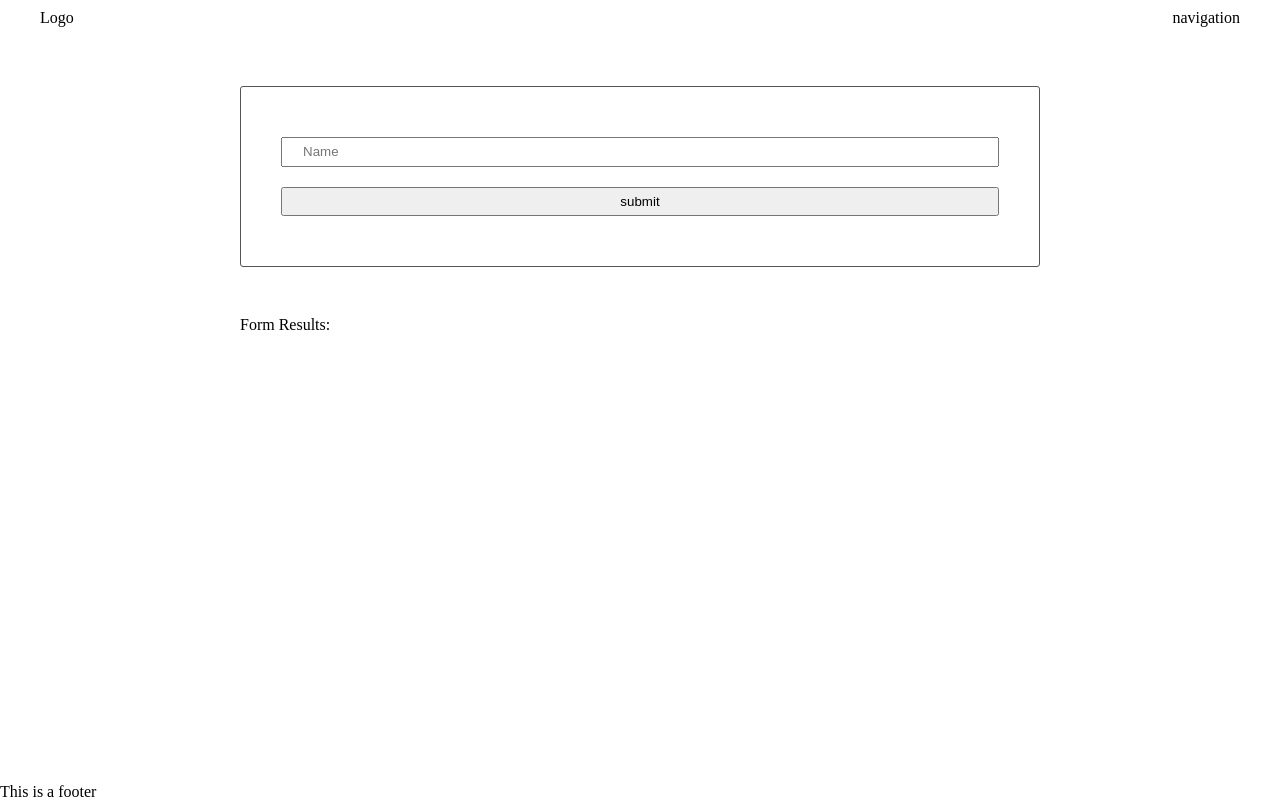
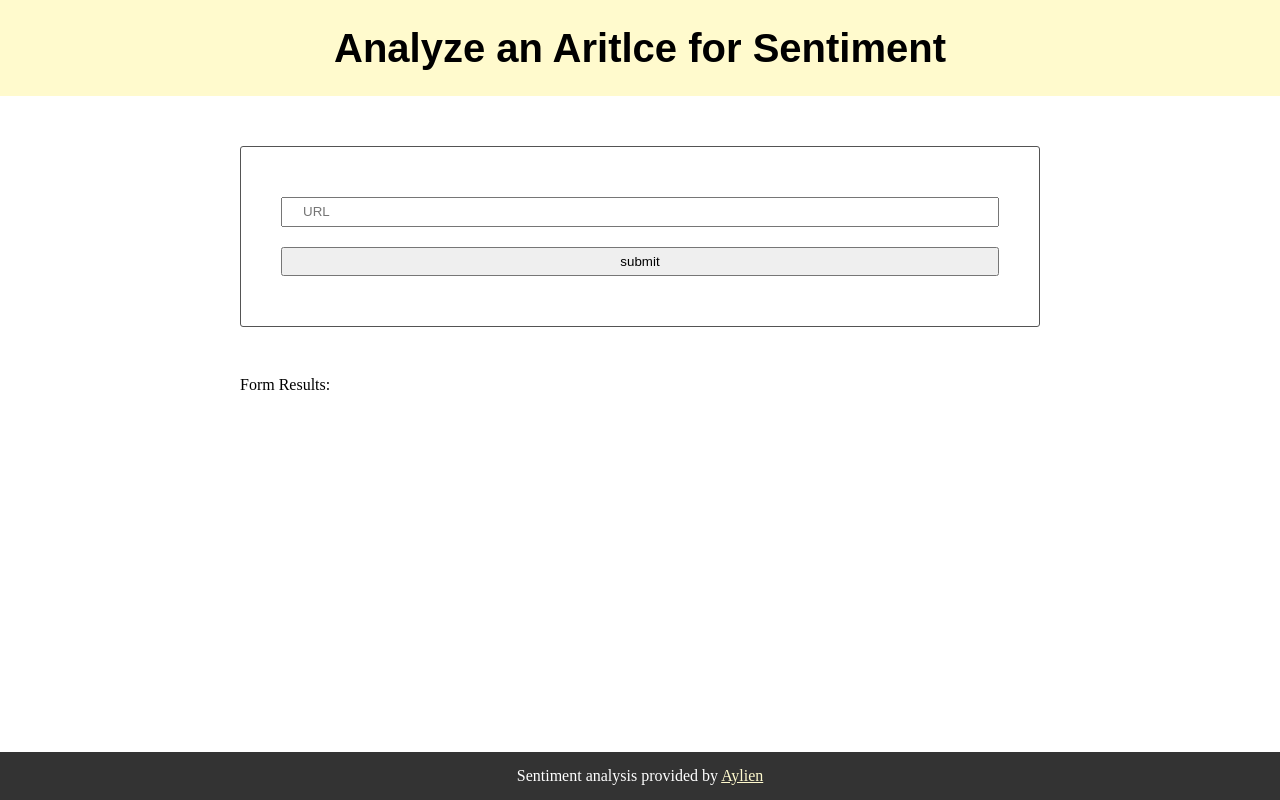
Before and after one commit to dw-jet/evaluate-news-nlp, a website built with webpack: page src/client/views/index.html in a window 1280 px wide. Built offline with nearby package versions, Linux system fonts and the light colour scheme.

Commit message:
feat: Customize styles

```diff
--- a/src/client/index.js
+++ b/src/client/index.js
@@ -6,6 +6,7 @@ import './styles/resets.scss'
 import './styles/base.scss'
 import './styles/form.scss'
 import './styles/header.scss'
+import './styles/footer.scss'
 
 export {
   getHandler,
--- a/src/client/styles/base.scss
+++ b/src/client/styles/base.scss
@@ -12,3 +12,9 @@ section {
     max-width: 800px;
     margin: 50px auto;
 }
+
+h1 {
+  font-size: 2.5em;
+  font-weight: bold;
+  font-family: sans-serif;
+}
--- a/src/client/styles/footer.scss
+++ b/src/client/styles/footer.scss
@@ -0,0 +1,12 @@
+footer {
+  display: flex;
+  align-items: center;
+  justify-content: center;
+  width: 100%;
+  height: 3em;
+  background-color: #333;
+  color: #fff;
+  a {
+    color: #fffacd;
+  }
+}
--- a/src/client/styles/form.scss
+++ b/src/client/styles/form.scss
@@ -10,3 +10,11 @@ input {
     line-height: 16px;
     margin: 10px 0;
 }
+
+.failed-validation {
+  border-color: red;
+}
+
+.failed-validation-text {
+  color: red;
+}
--- a/src/client/styles/header.scss
+++ b/src/client/styles/header.scss
@@ -1,5 +1,11 @@
 header {
-    display: flex;
-    justify-content: space-between;
-    padding: 10px 40px;
+  height: 6em;
+  background-color: #fffacd;
 }
+
+.page-heading {
+  height: 100%;
+  display: flex;
+  align-items: center;
+  justify-content: center;
+}
--- a/src/client/views/index.html
+++ b/src/client/views/index.html
@@ -2,24 +2,21 @@
 <html lang="en" dir="ltr">
     <head>
         <meta charset="utf-8">
-        <title>Test</title>
+        <title>Polarity Analysis</title>
     </head>
 
     <body>
 
         <header>
-            <div class="">
-                Logo
-            </div>
-            <div class="">
-                navigation
+            <div class="page-heading">
+                <h1>Analyze an Aritlce for Sentiment</h1>
             </div>
         </header>
 
         <main>
             <section>
                 <form class="" onsubmit="return Client.handleSubmit(event)">
-                    <input id="name" type="text" name="input" value="" onblur="onBlur()" placeholder="Name">
+                    <input id="name" type="text" name="input" value="" placeholder="URL">
                     <input type="submit" name="" value="submit" onclick="return Client.handleSubmit(event)" onsubmit="return Client.handleSubmit(event)">
                 </form>
             <section>
@@ -31,7 +28,7 @@
         </main>
 
         <footer>
-            <p>This is a footer</p>
+            <p>Sentiment analysis provided by <a href="https://aylien.com">Aylien</a></p>
         </footer>
 
     </body>
```
Also changed, not shown: src/server/index.js (+4 -6 lines).
